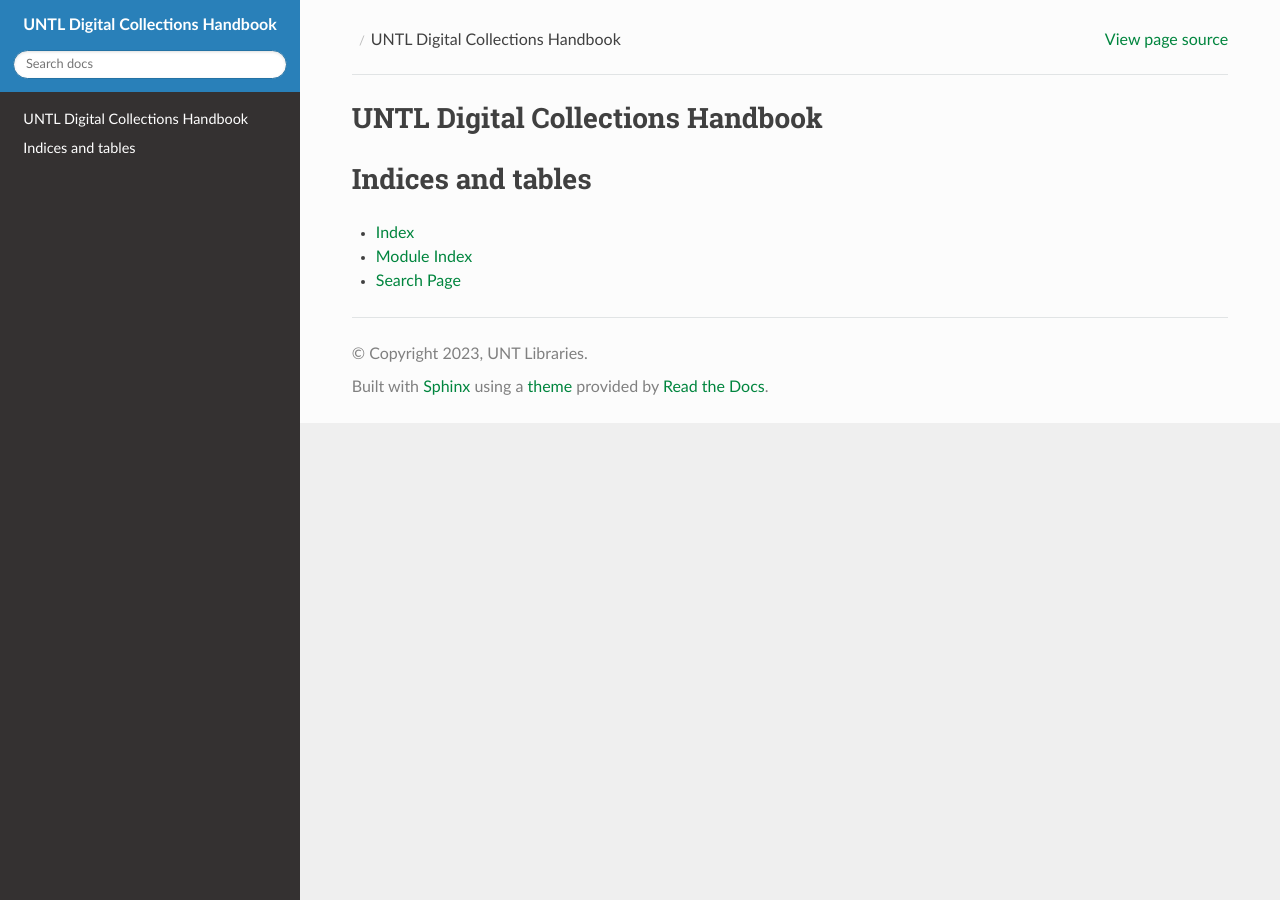
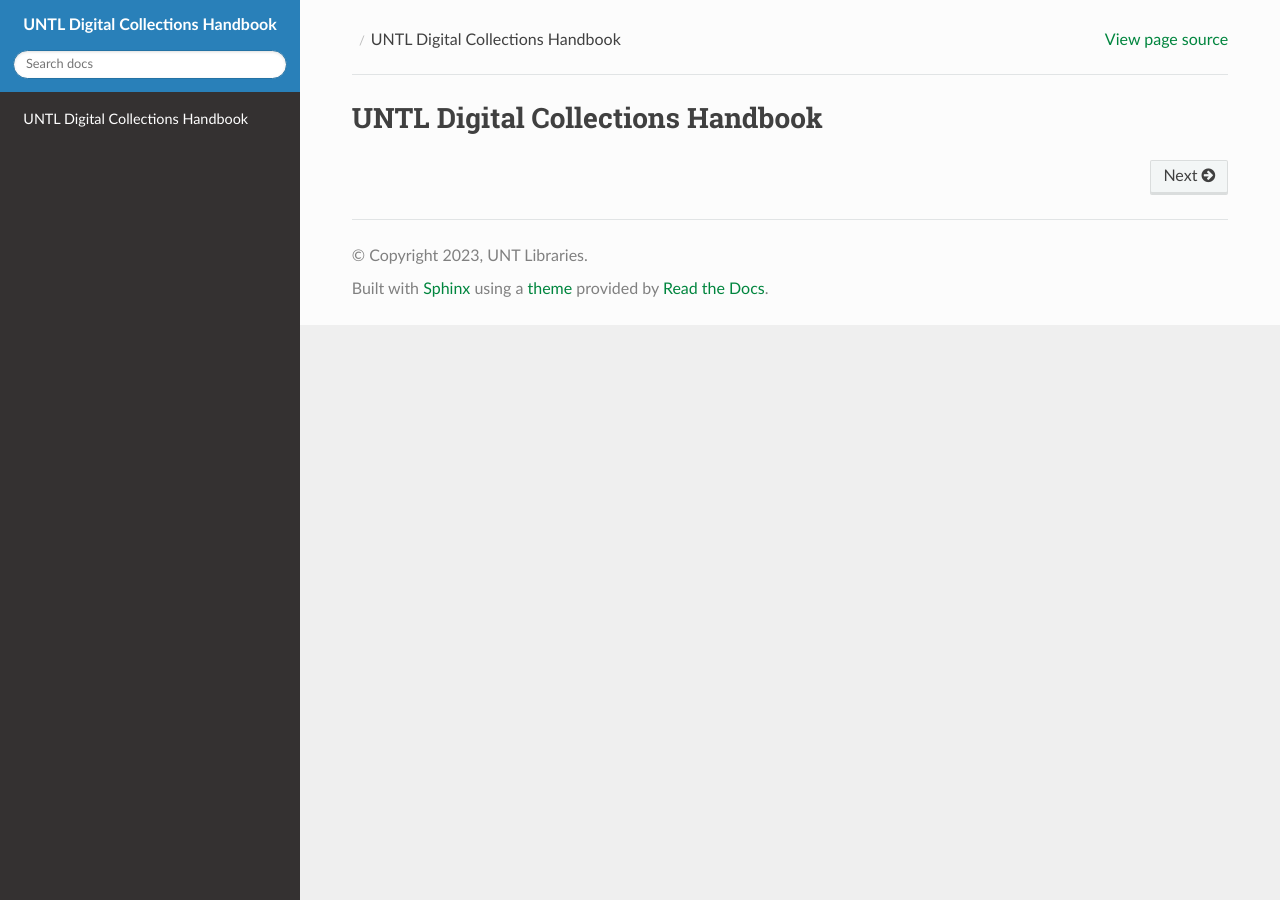
Before and after one commit to unt-libraries/untl-digital-collections-handbook, a Sphinx documentation site: the page built from docs/index.rst, in a window 1280 px wide. Built offline with Sphinx 7.4.7 and the Read the Docs theme 2.0.0, drawn with Linux system fonts in a browser that asks for light colours.

```diff
--- a/docs/index.rst
+++ b/docs/index.rst
@@ -10,11 +10,4 @@ UNTL Digital Collections Handbook
    :maxdepth: 2
    :caption: Contents:
 
-
-
-Indices and tables
-==================
-
-* :ref:`genindex`
-* :ref:`modindex`
-* :ref:`search`
+   /guides/workflow-folders
```
Also changed, not shown: docs/_static/css/favicon-32x32.png (added), docs/_static/images/favicon-32x32 (1).png (added), docs/guides/workflow-folders.rst (added).
